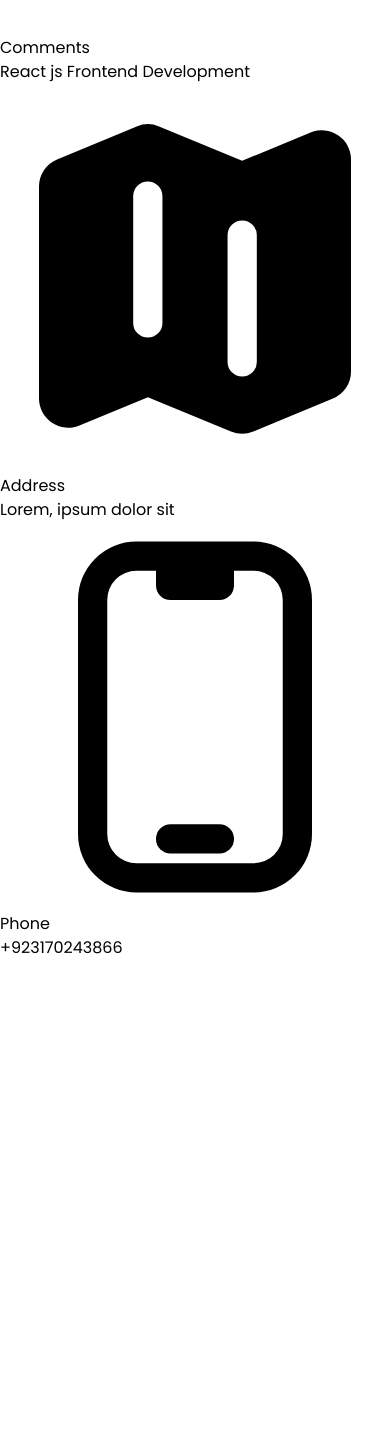
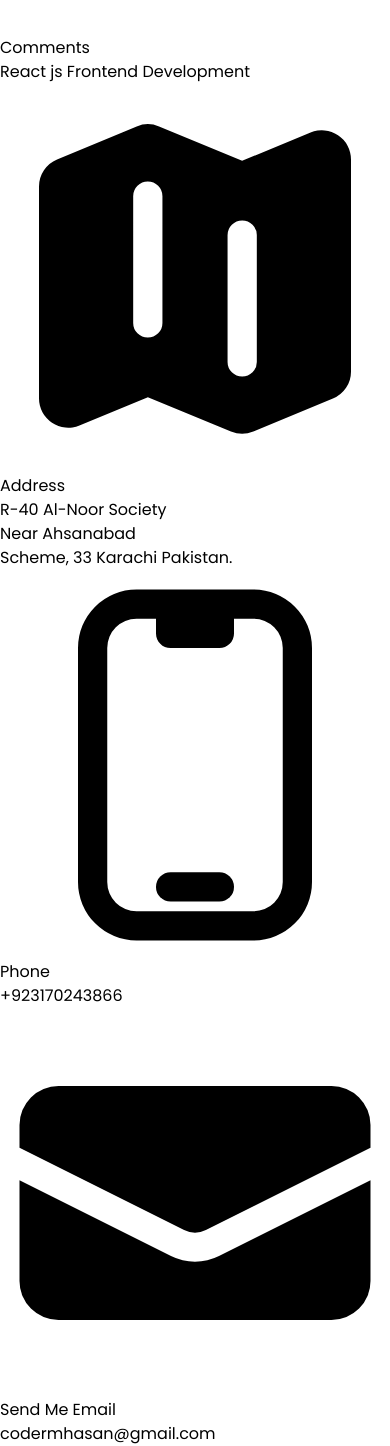
Before and after one commit to HasanCoder66/PORTFOLIO_NEXTJS, a Next.js app in the folder my-portfolio/: page / in a window 390 px wide. Shown: the part 10418-11864 px from the top of the page. Before the commit the page ends 11378 px from the top, so only its background shows below. Built offline with nearby package versions, Linux system fonts and the light colour scheme.

Commit message:
address set in footer

```diff
--- a/my-portfolio/Components/Footer.tsx
+++ b/my-portfolio/Components/Footer.tsx
@@ -1,4 +1,4 @@
-import { DevicePhoneMobileIcon, MapIcon } from "@heroicons/react/20/solid";
+import { DevicePhoneMobileIcon, EnvelopeIcon, EnvelopeOpenIcon, MapIcon } from "@heroicons/react/20/solid";
 import React from "react";
 
 const Footer = () => {
@@ -13,8 +13,8 @@ const Footer = () => {
             <h1 className="text-[25px] mb-[0.2rem] font-semibold text-white">
               Address
             </h1>
-            <p className="text-[17px] opacity-60 w-[90%] text-white">
-              Lorem, ipsum dolor sit
+            <p className="text-[15px] opacity-60 w-[100%] text-white">
+              R-40 Al-Noor Society <br /> Near Ahsanabad <br />Scheme, 33 Karachi Pakistan.
             </p>
           </div>
         </div>
@@ -27,12 +27,25 @@ const Footer = () => {
             <h1 className="text-[25px] mb-[0.2rem] font-semibold text-white">
               Phone
             </h1>
-            <p className="text-[17px] opacity-60 w-[90%] text-white">
+            <p className="text-[15px] opacity-60 w-[90%] text-white">
               +923170243866
             </p>
           </div>
         </div>
-        <div></div>
+
+        <div className="flex items-center space-x-6">
+          <div className="md:w-[6.5rem] md:h-[6.5rem] w-[6rem] h-[5rem] flex items-center justify-center rounded-full bg-[#55e6a5]">
+            <EnvelopeIcon className="md:w-[4rem] md:h-[4rem] w-[3.5rem] h-[3.5rem] text-black" />
+          </div>
+          <div>
+            <h1 className="text-[25px] mb-[0.2rem] font-semibold text-white">
+              Send Me Email
+            </h1>
+            <p className="text-[15px] opacity-60 w-[90%] text-white">
+              codermhasan@gmail.com
+            </p>
+          </div>
+        </div>
       </div>
     </div>
   );
```
